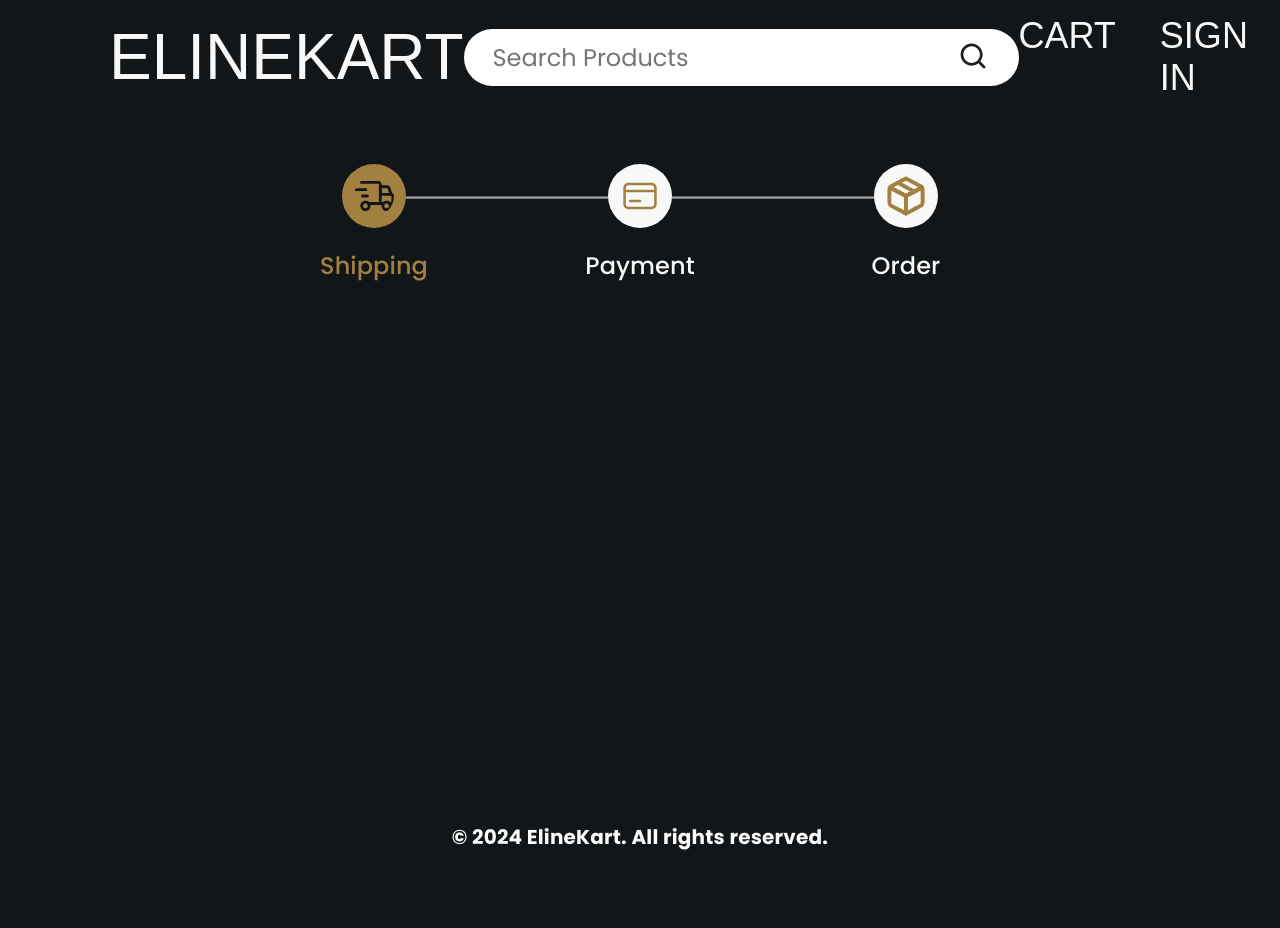
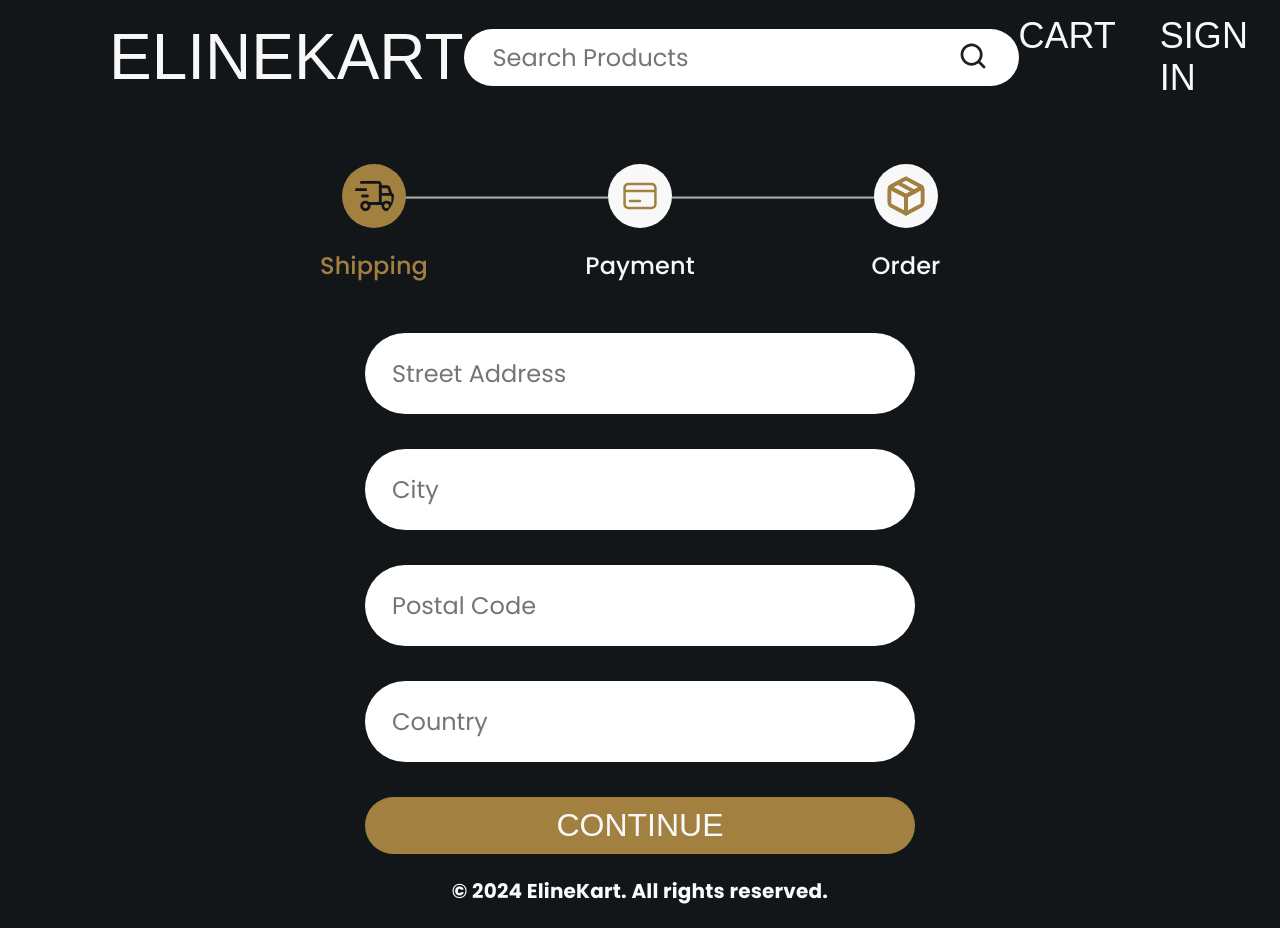
Before and after one commit to SasnarineDeodat/eline_kart, a React (Create React App) app: page /shipping in a window 1280 px wide. Shown: the top 928 px of the page. Before the commit the page ends 874 px from the top, so only its background shows below. Built offline with nearby package versions, Linux system fonts and the light colour scheme; a web font is replaced by a local one.

Commit message:
created rest of the shipping page (controlled component, input forms, and required logic)

```diff
--- a/src/components/Shipping.css
+++ b/src/components/Shipping.css
@@ -0,0 +1,37 @@
+.shipping_form {
+    display: flex;
+    flex-direction: column;
+    gap: 35px;
+    width: 550px;
+    margin: auto;
+}
+
+.shipping_form input {
+    font-family: var(--font-family);
+    font-size: 24px;
+    font-weight: 400;
+    border-radius: 50px;
+    padding: 23px 27px;
+    border: none;
+}
+
+.continue_btn {
+    color: #F8F8F8;
+    font-family: var(--second-family);
+    font-size: 32px;
+    font-weight: 400;
+    border-radius: 50px;
+    background: #A28140;
+    cursor: pointer;
+    transition: opacity 0.3s;
+    padding: 10px;
+    border: none;
+}
+
+.continue_btn:hover {
+    opacity: 0.8;
+}
+
+.continue_btn:hover {
+    opacity: 0.7;
+}
--- a/src/components/Shipping.jsx
+++ b/src/components/Shipping.jsx
@@ -1,9 +1,38 @@
 import './Shipping.css';
 import ProgressContainer from './ProgressContainer';
+import { useDispatch, useSelector } from 'react-redux';
+import { useNavigate } from 'react-router-dom';
+import { saveShippingAddress } from "../slices/cartSlice";
+import { useState } from 'react';
+
 const Shipping = () => {
+  const shippingAddress = useSelector((state) => state?.cart?.shippingAddress);
+
+  const [address, setAddress] = useState(shippingAddress?.address || "");
+  const [city, setCity] = useState(shippingAddress?.city || "");
+  const [postalCode, setPostalCode] = useState(
+    shippingAddress?.postalCode || "",
+  );
+  const [country, setCountry] = useState(shippingAddress?.country || "");
+
+  const navigate = useNavigate();
+  const dispatch = useDispatch();
+
+  const submitHandler = (e) => {
+    e.preventDefault();
+    dispatch(saveShippingAddress({ address, city, postalCode, country }));
+    navigate("/payment");
+  };
   return (
     <main>
-        <ProgressContainer />
+      <ProgressContainer />
+      <form className='shipping_form' onSubmit={submitHandler}>
+        <input type='text' placeholder='Street Address' value={address} onChange={(e) => setAddress(e.target.value)} />
+        <input type='text' placeholder='City' value={city} onChange={(e) => setCity(e.target.value)} />
+        <input type='text' placeholder='Postal Code' value={postalCode} onChange={(e) => setPostalCode(e.target.value)} />
+        <input type='text' placeholder='Country' value={country} onChange={(e) => setCountry(e.target.value)} />
+        <button type='submit' className='continue_btn'>CONTINUE</button>
+      </form>
     </main>
   )
 }
```
